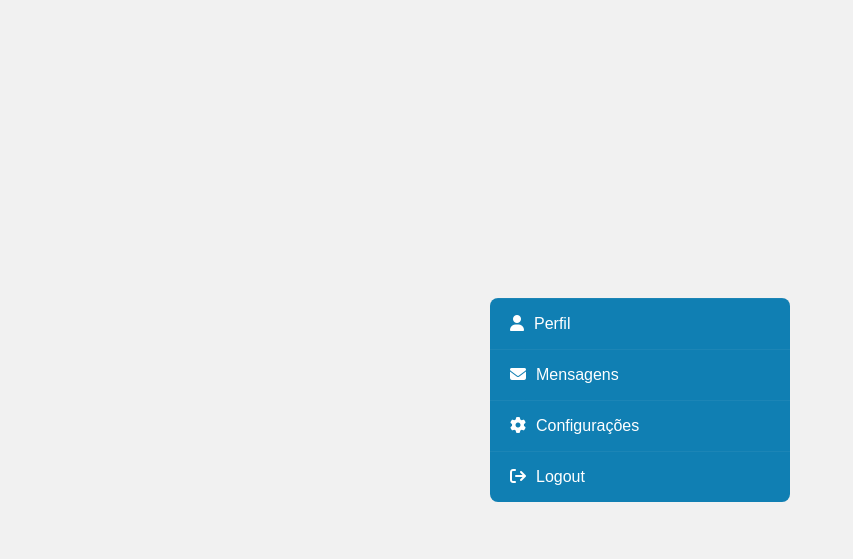
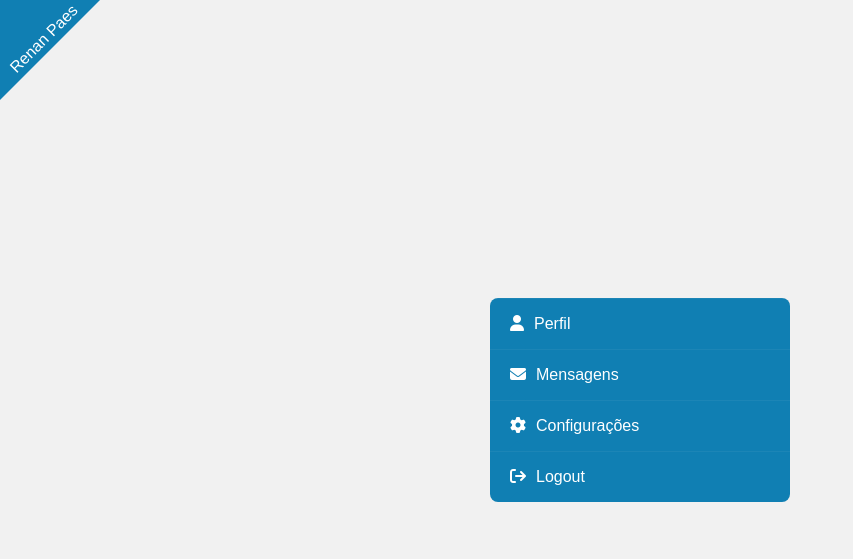
Before and after one commit to Renan-paes/Menu-acordeon, a plain HTML site: page index.html in a window 1280 px wide. Shown: the whole page, without its empty margins (0-853 px from the left). Drawn offline with Linux system fonts and the light colour scheme.

Commit message:
atualizei a flag esquerda superior da tela

```diff
--- a/index.html
+++ b/index.html
@@ -39,5 +39,10 @@
           </li>
       </div>
   </div>
+
+  <div id="triangle-topleft">
+      <p> <a href="https://www.linkedin.com/in/renan-paes-00ba02208/" target="_blank">Renan Paes</a></p>
+  </div>
+
 </body>
 </html>
--- a/style.css/main.css
+++ b/style.css/main.css
@@ -34,7 +34,7 @@ body {
 .menu .item:target .smenu {
   max-height: 10em;
   -webkit-transition: 0.5s;
-  transition: 0.5s;
+  transition: 1s;
 }
 
 .menu .btn {
@@ -53,7 +53,7 @@ body {
   background: #107fb3;
   left: 20px;
   bottom: -7px;
-  rotate: 45deg;
+  transform: rotate(45deg);
 }
 
 .menu .btn i {
@@ -94,3 +94,26 @@ body {
   opacity: 1;
 }
 /*# sourceMappingURL=main.css.map */
+
+
+
+    #triangle-topleft {
+      width: 0;
+      height: 0;
+      border-top: 100px solid #107fb3;
+      border-right: 100px solid transparent;
+    }
+    #triangle-topleft p{
+      position: absolute;
+      transform: rotate(-45deg);
+      top: 30px;
+      left: 0px;
+
+    }
+    #triangle-topleft  a{
+      color: #fff;
+    }
+    #triangle-topleft  a:hover{
+      text-shadow: 2px 2px 2px rgb(26, 25, 25);
+      transition: 0.5s;
+    }
```
